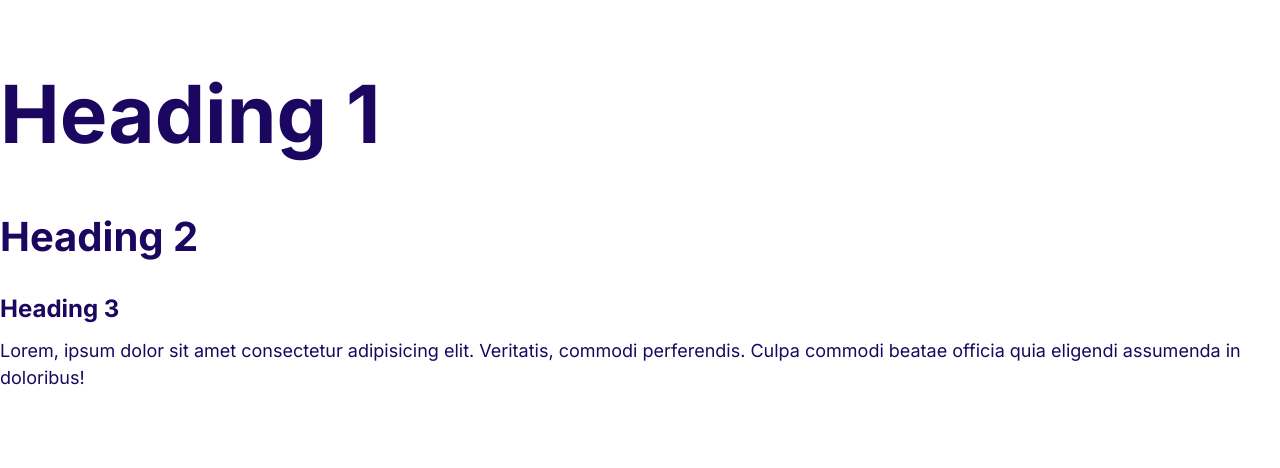
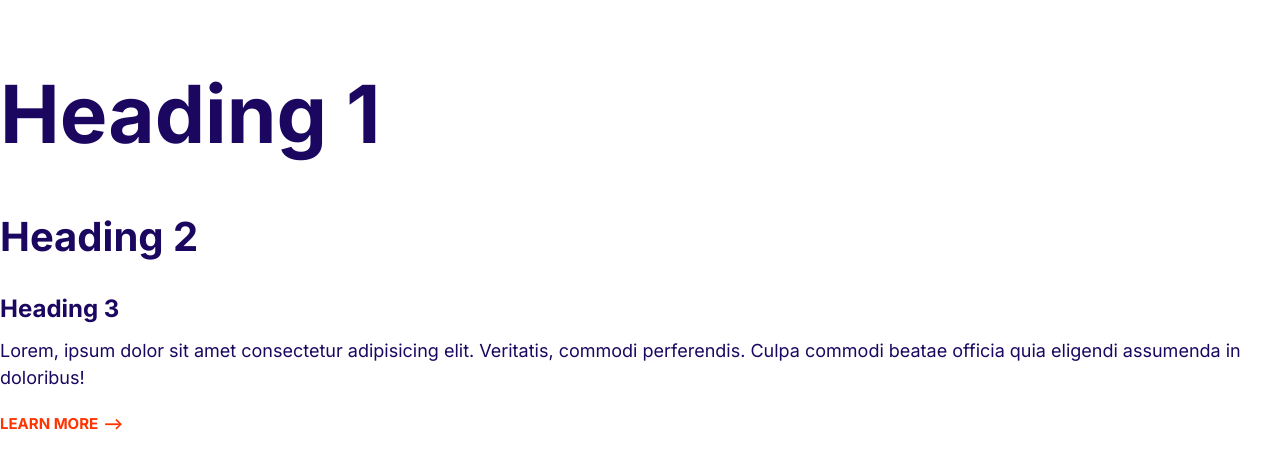
Before and after one commit to unpin/hosting-template, a plain HTML site: page index.html in a window 1280 px wide. Drawn offline with Linux system fonts and the light colour scheme.

Commit message:
Build the arrow link component

```diff
--- a/css/styles.css
+++ b/css/styles.css
@@ -5,6 +5,8 @@
     --color-headings: #1b0760;
     --color-body: #918ca4;
 }
+
+/* Typography */
 
 html {
     font-size: 62.5%;
@@ -58,3 +60,32 @@ p {
     }
 
 }
+
+/* Links */
+
+a {
+    text-decoration: none;
+}
+
+.link-arrow {
+    color: var(--color-accent);
+    text-transform: uppercase;
+    font-size: 2rem;
+    font-weight: bold;
+}
+
+.link-arrow::after {
+    content: '-->';
+    margin-left: 5px;
+    transition: margin 0.15s;
+}
+
+.link-arrow:hover::after {
+    margin-left: 10px;
+}
+
+@media screen and (min-width: 1024px) {
+    .link-arrow {
+        font-size: 1.5rem;
+    }
+}
--- a/index.html
+++ b/index.html
@@ -18,6 +18,7 @@
     <h3>Heading 3</h3>
     <p>Lorem, ipsum dolor sit amet consectetur adipisicing elit. Veritatis, commodi perferendis. Culpa commodi beatae
         officia quia eligendi assumenda in doloribus!</p>
+    <a href="#" class="link-arrow">Learn More</a>
 </body>
 
 </html>
```
Also changed, not shown: components/links.html (added, +1 -0 lines).
